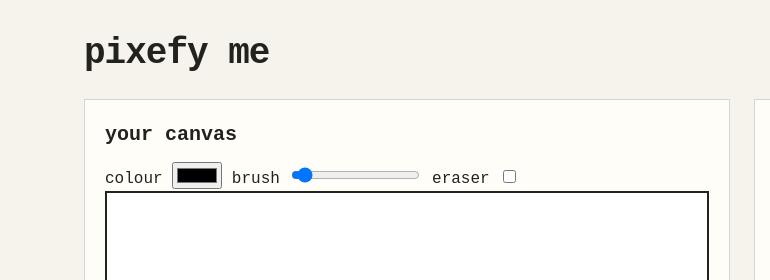
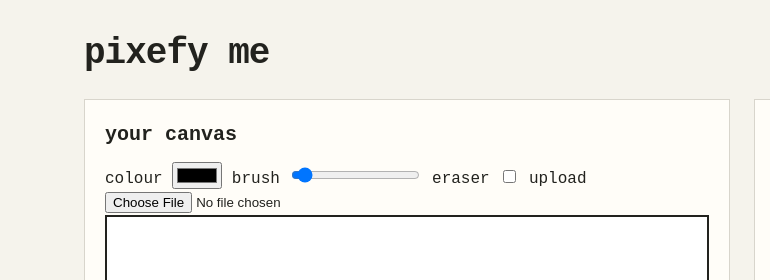
Before and after one commit to jensenleedesignstudio/pixefy-me, a plain HTML site: page public/index.html in a window 1280 px wide. Shown: the top 280 px of the page, 0-770 px from the left. Drawn offline with Linux system fonts and the light colour scheme; some packages are replaced by stand-ins of ours; a script that the page names is missing.

Commit message:
add canvas upload

```diff
--- a/public/index.html
+++ b/public/index.html
@@ -31,6 +31,11 @@
         <label for = "eraser">eraser</label>
         <input type = "checkbox" id = "eraser">
 
+        <label for = "photo-upload">upload</label>
+        <input
+            type = "file"
+            id = "photo-upload"
+            accept = "image/png,image/jpeg,image/webp">
 
         <canvas id = "drawing" width = "600" height = "350">
         </canvas>
```
